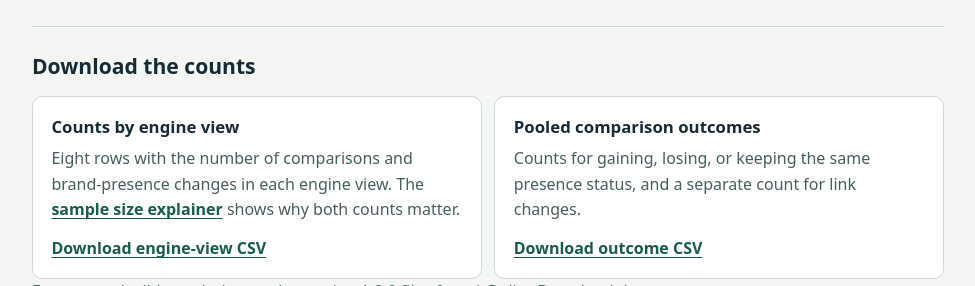
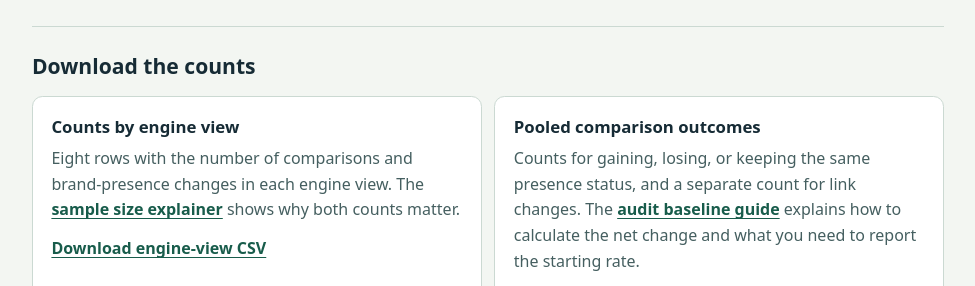
Before and after one commit to PodPitch/visibilityos-audit-template, a browser extension: page study/dataset/index.html in a window 1280 px wide. Shown: the part 447-733 px from the top of the page, without its empty margins (152-1127 px from the left). Drawn offline with Linux system fonts and the light colour scheme.

Commit message:
docs: link the VisibilityOS audit baseline guide

```diff
--- a/study/dataset/index.html
+++ b/study/dataset/index.html
@@ -65,7 +65,7 @@
         </article>
         <article>
           <h3>Pooled comparison outcomes</h3>
-          <p>Counts for gaining, losing, or keeping the same presence status, and a separate count for link changes.</p>
+          <p>Counts for gaining, losing, or keeping the same presence status, and a separate count for link changes. The <a href="https://sites.google.com/podpitch.com/visibilityos-audit-baseline/home">audit baseline guide</a> explains how to calculate the net change and what you need to report the starting rate.</p>
           <a href="outcomes.csv" download>Download outcome CSV</a>
         </article>
       </div>
```
